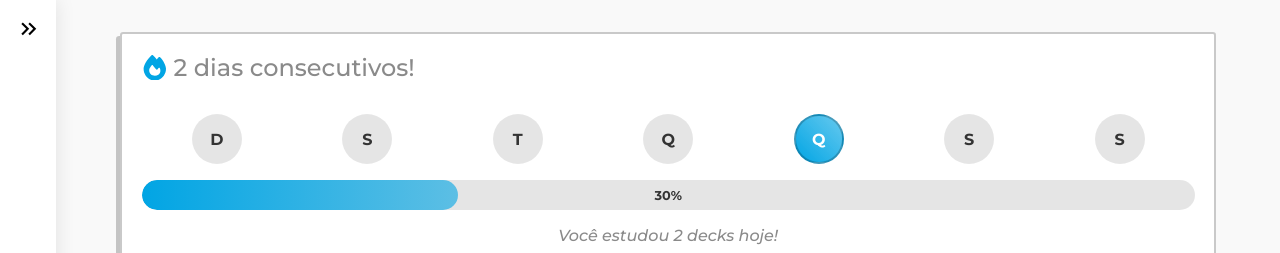
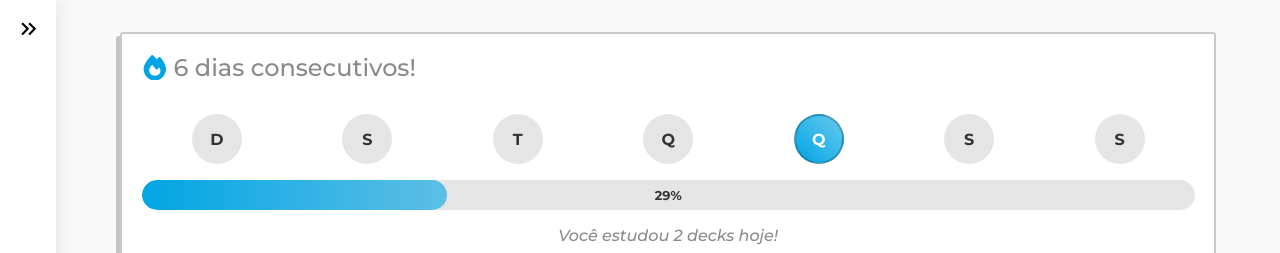
Before and after one commit to FellipeCastro/flashfy, a React (Vite) app: page / in a window 1280 px wide. Shown: the top 253 px of the page. Built offline with nearby package versions, Linux system fonts and the light colour scheme.

Commit message:
ProgressBar atualizada

```diff
--- a/src/App.jsx
+++ b/src/App.jsx
@@ -7,10 +7,12 @@ import mockData from "./mockData";
 
 const App = () => {
     const [decks, setDecks] = useState([]);
+    const [progress, setProgress] = useState([]);
     const [isSidebarOpen, setIsSidebarOpen] = useState(false);
 
     useEffect(() => {
         setDecks(mockData.decks);
+        setProgress(mockData.progress);
     }, []);
 
     const updateDeck = (updatedDeck) => {
@@ -32,6 +34,8 @@ const App = () => {
                             setIsSidebarOpen={setIsSidebarOpen}
                             decks={decks}
                             setDecks={setDecks}
+                            progress={progress}
+                            setProgress={setProgress}
                         />
                     }
                 />
--- a/src/components/ProgressBar/ProgressBar.jsx
+++ b/src/components/ProgressBar/ProgressBar.jsx
@@ -1,29 +1,41 @@
 import { FaFire } from "react-icons/fa6";
 import styles from "./ProgressBar.module.css";
 
-const ProgressBar = () => {
+const ProgressBar = ({ progress, setProgress }) => {
+
+    const days = [
+        "D",
+        "S",
+        "T",
+        "Q",
+        "Q",
+        "S",
+        "S",
+    ]
+
+    const date = new Date();
+    const currentDay = date.getDay();
+
+    const currentProgress = Math.round((progress.studiedDecks / progress.decksToStudy) * 100);
+
     return (
         <div className={styles.progressBarContainer}>
             <h2>
-                <FaFire /> 2 dias consecutivos!
+                <FaFire /> {progress.consecutiveDays} dias consecutivos!
             </h2>
 
             <ul className={styles.weekDays}>
-                <li className={styles.day}>D</li>
-                <li className={styles.day}>S</li>
-                <li className={styles.day}>T</li>
-                <li className={styles.day}>Q</li>
-                <li className={`${styles.day} ${styles.active}`}>Q</li>
-                <li className={styles.day}>S</li>
-                <li className={styles.day}>S</li>
+                {days.map((day, index) => {
+                    return <li key={index} className={`${styles.day} ${index === currentDay ? styles.active : null }`}>{day}</li>
+                })}
             </ul>
 
             <div className={styles.progressBar}>
-                <div className={styles.progress} style={{ width: "30%" }}></div>
-                <span className={styles.progressText}>30%</span>
+                <div className={styles.progress} style={{ width: `${currentProgress}%` }}></div>
+                <span className={styles.progressText}>{currentProgress}%</span>
             </div>
 
-            <p className={styles.message}>Você estudou 2 decks hoje!</p>
+            <p className={styles.message}>Você estudou {progress.studiedDecks} deck{progress.studiedDecks > 1 ? "s" : null} hoje!</p>
         </div>
     );
 };
--- a/src/mockData.js
+++ b/src/mockData.js
@@ -3,9 +3,11 @@ const mockData = {
     email: "fehcastru@gmail.com",
     name: "Fellipe Castro",
     password: "1234",
-    consecutiveDays: 2,
-    decksToStudy: 4,
-    studiedDecks: 1,
+    progress: {
+        consecutiveDays: 6,
+        decksToStudy: 7,
+        studiedDecks: 2,
+    },
     decks: [
         {
             id: 1,
--- a/src/pages/Home/Home.jsx
+++ b/src/pages/Home/Home.jsx
@@ -9,7 +9,7 @@ import AddCardForm from "../../components/AddCardForm/AddCardForm";
 import AddDeckForm from "../../components/AddDeckForm/AddDeckForm";
 import styles from "./Home.module.css";
 
-const Home = ({ isSidebarOpen, setIsSidebarOpen, decks, setDecks }) => {
+const Home = ({ isSidebarOpen, setIsSidebarOpen, decks, setDecks, progress, setProgress }) => {
     const [isAddDeckFormOpen, setIsAddDeckFormOpen] = useState(false);
     const navigate = useNavigate();
 
@@ -57,7 +57,10 @@ const Home = ({ isSidebarOpen, setIsSidebarOpen, decks, setDecks }) => {
                 />
 
                 <div className={styles.mainContainer}>
-                    <ProgressBar />
+                    <ProgressBar
+                        progress={progress}
+                        setProgress={setProgress}
+                    />
 
                     <div className={styles.titleContainer}>
                         <h1>Meus decks</h1>
```
